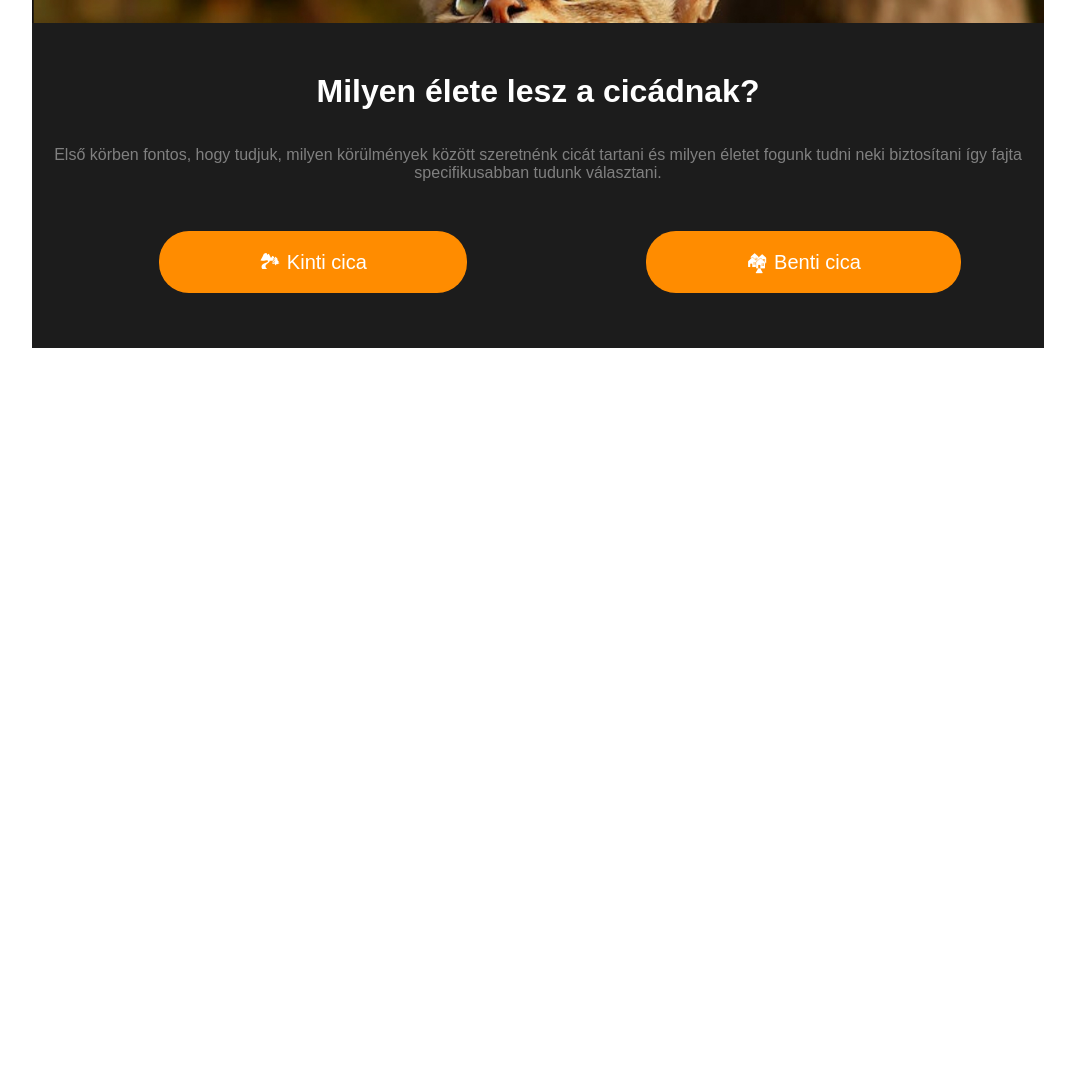
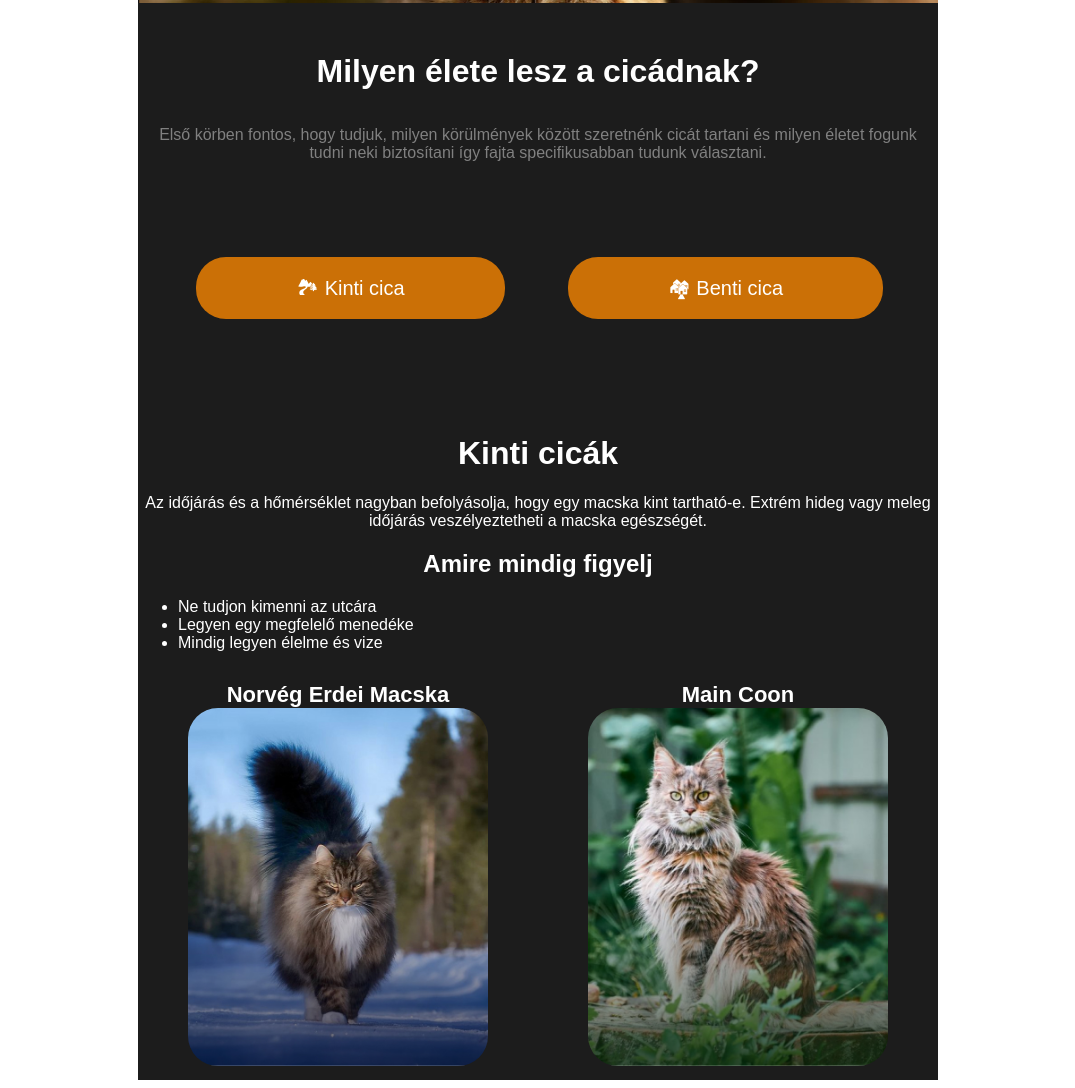
Before and after one commit to radel01/macskaland, a plain HTML site: page index.html in a window 1280 px wide. Shown: the part 785-1873 px from the top of the page, without its empty margins (102-1177 px from the left). Before the commit the page ends 1141 px from the top, so only its background shows below. Drawn offline with Linux system fonts and the light colour scheme.

Commit message:
harmadik div kesz

```diff
--- a/index.html
+++ b/index.html
@@ -38,6 +38,28 @@
                 </ul>
             </div>
         </div>
+        <div class="harmadik">
+            <div class="harmadikFejlec">
+                <h1>Kinti cicák</h1>
+                <p>Az időjárás és a hőmérséklet nagyban befolyásolja, hogy egy macska kint tartható-e. Extrém hideg vagy meleg időjárás veszélyeztetheti a macska egészségét.</p>
+                <h2>Amire mindig figyelj</h2>
+                <ul>
+                    <li>Ne tudjon kimenni az utcára</li>
+                    <li>Legyen egy megfelelő menedéke</li>
+                    <li>Mindig legyen élelme és vize</li>
+                </ul>
+            </div>
+            <div class="harmadikKepek">
+                <div class="norveg">
+                    <h1>Norvég Erdei Macska</h1>
+                <img src="images/norveg macska.jpg" alt="cica">
+                </div>
+                <div class="maincoon">
+                    <h1>Main Coon</h1>
+                <img src="images/main coon.jpg" alt="cica">
+                </div>
+            </div>
+        </div>
     </div>
 </body>
 </html>
--- a/stilus.css
+++ b/stilus.css
@@ -1,5 +1,5 @@
 .tarolo{
-    max-width: fit-content;
+    max-width: 800px;
     width: 80%;
     margin: auto;
     text-align: center;
@@ -8,18 +8,31 @@
 .fejlec{
     background-image: url(images/hero.jpg);
     background-size: cover;
-    height: 100vh;
+    height: 600px;
     color: #ffffff;
+    background-position: bottom;
+    padding-left: 16px;
+    padding-right: 16px;
+    min-height: 780px;
 }
 .menu ul{
     list-style-type: none;
     display: grid;
-    grid-template-columns: 1fr 1fr 1fr 1fr;
+    grid-template-columns: repeat(4, 1fr);
     gap:0px;
     padding-left: 0px;
 }
 .menu li{
     padding: 10px;
+    margin: 0px;
+}
+#menupont1:hover{
+    background-color: white;
+    color: black;
+}
+#menupont2:hover{
+    background-color: white;
+    color: black;
 }
 .menu{
     padding:20px;
@@ -29,28 +42,32 @@
     text-decoration: none;
 }
 #menupont1{
-    background-color: darkorange;
+    background-color: #CB7006;
     border-radius: 30px;
-    padding: 20px 40px 20px 40px;
+    padding: 20px 30px 20px 30px;
     margin: auto;
     color: #ffffff;
     height: fit-content;
 }
 #menupont2{
-    background-color: darkorange;
+    background-color: #CB7006;
     border-radius: 30px;
     padding: 20px 20px 20px 20px;
     margin: auto;
     color: #ffffff;
 }
 .gomb1{
-    background-color: darkorange;
+    background-color: #CB7006;
     border-radius: 30px;
     padding: 20px 50px 20px 50px;
     margin-top: 20px;
     text-align: center;
     text-decoration: none;
     color:#ffffff;
+}
+.gomb1:hover{
+    background-color: white;
+    color: black;
 }
 .fejlec p{
     color:#ffffff65;
@@ -71,12 +88,12 @@
 }
 .masodikMenu ul{
     list-style-type: none;
-    padding: 10;
+    padding: 10px;
     display: grid;
     grid-template-columns: 1fr 1fr;
     gap:30px;
 }
-.masosikMenu{
+.masodikMenu{
     padding:20px;
 }
 .masodikMenu ul a{
@@ -92,10 +109,48 @@
     margin: 0px;
 }
 #gomb2{
-    background-color: darkorange;
+    background-color: #CB7006;
     border-radius: 30px;
     padding: 20px 100px 20px 100px;
     margin: auto;
     color: #ffffff;
     font-size: 20px;
 }
+#gomb2:hover{
+    background-color: white;
+    color: black;
+}
+
+/*harmadik div*/
+.harmadikKepek{
+    display: grid;
+    grid-template-columns: 1fr 1fr;
+
+}
+.harmadikKepek h1{
+    margin-bottom: 0px;
+    font-size: 22px;
+}
+.norveg img{
+    border-radius: 30px;
+    max-width: 300px;
+}
+.maincoon img {
+    border-radius: 30px;
+    max-width: 300px;
+}
+.harmadik {
+    background-color: rgb(28, 28, 28);
+    width: 100%;
+    max-width:fit-content;
+    margin: auto;
+    padding: 10px 0px 10px 0px;
+    color: #ffffff;
+    text-align: center;
+    font-family: Arial, Helvetica, sans-serif;
+    font-weight: lighter;
+
+}
+.harmadikFejlec ul{
+    text-align: left;
+}
```
